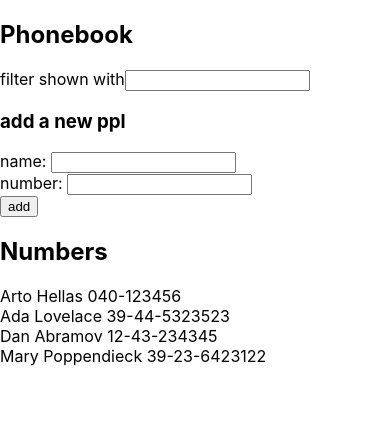
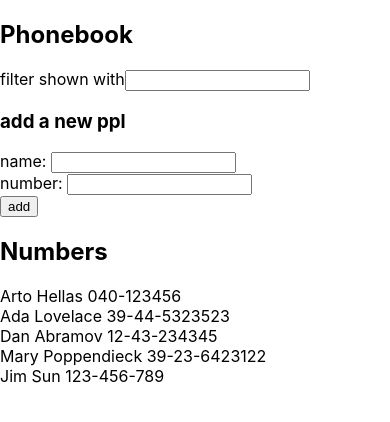
Before and after one commit to JimSunJing/fullstack2020, a React (Create React App) app in the folder part2/phonebook/: page / in a window 390 px wide. Shown: the top 422 px of the page. Built offline with nearby package versions, Linux system fonts and the light colour scheme; data requests are answered from the project's data file.

Commit message:
phonebook exercise 2.15

```diff
--- a/part2/phonebook/db.json
+++ b/part2/phonebook/db.json
@@ -1,5 +1,5 @@
 {
-    "persons":[
+  "persons": [
     {
       "name": "Arto Hellas",
       "number": "040-123456",
@@ -19,6 +19,11 @@
       "name": "Mary Poppendieck",
       "number": "39-23-6423122",
       "id": 4
+    },
+    {
+      "name": "Jim Sun",
+      "number": "123-456-789",
+      "id": 5
     }
   ]
 }
--- a/part2/phonebook/src/components/PersonForm.js
+++ b/part2/phonebook/src/components/PersonForm.js
@@ -1,4 +1,5 @@
 import React from 'react';
+import axios from 'axios';
 
 const PersonForm = (props) => {
 
@@ -18,10 +19,6 @@ const PersonForm = (props) => {
 
     const addName = (event) => {
         event.preventDefault()
-        const person2add = {
-            name: newName,
-            number: number
-        }
         // check if name already excist
         // console.log('find:',persons.find(p => p.name === newName))
         if (persons.find(p => p.name === newName) !== undefined){
@@ -36,7 +33,17 @@ const PersonForm = (props) => {
             return
         }
         // add into persons
-        setPersons(persons.concat(person2add))
+        const person2add = {
+            name: newName,
+            number: number
+        }
+        // upload to back-end
+        axios.post('http://localhost:3001/persons',person2add)
+            .then(response => {
+                console.log('response data:',response.data);
+                setPersons(persons.concat(response.data));
+            })
+            .catch(e => {console.log('error:',e);})
     }
 
     return (
--- /dev/null
+++ b/part2/phonebook/src/services/persons.js
@@ -0,0 +1,3 @@
+// import axios from 'axios';
+
+// const addPerson = (newObj) => {}
```
Lines whose indentation alone changed are shown as unchanged.
